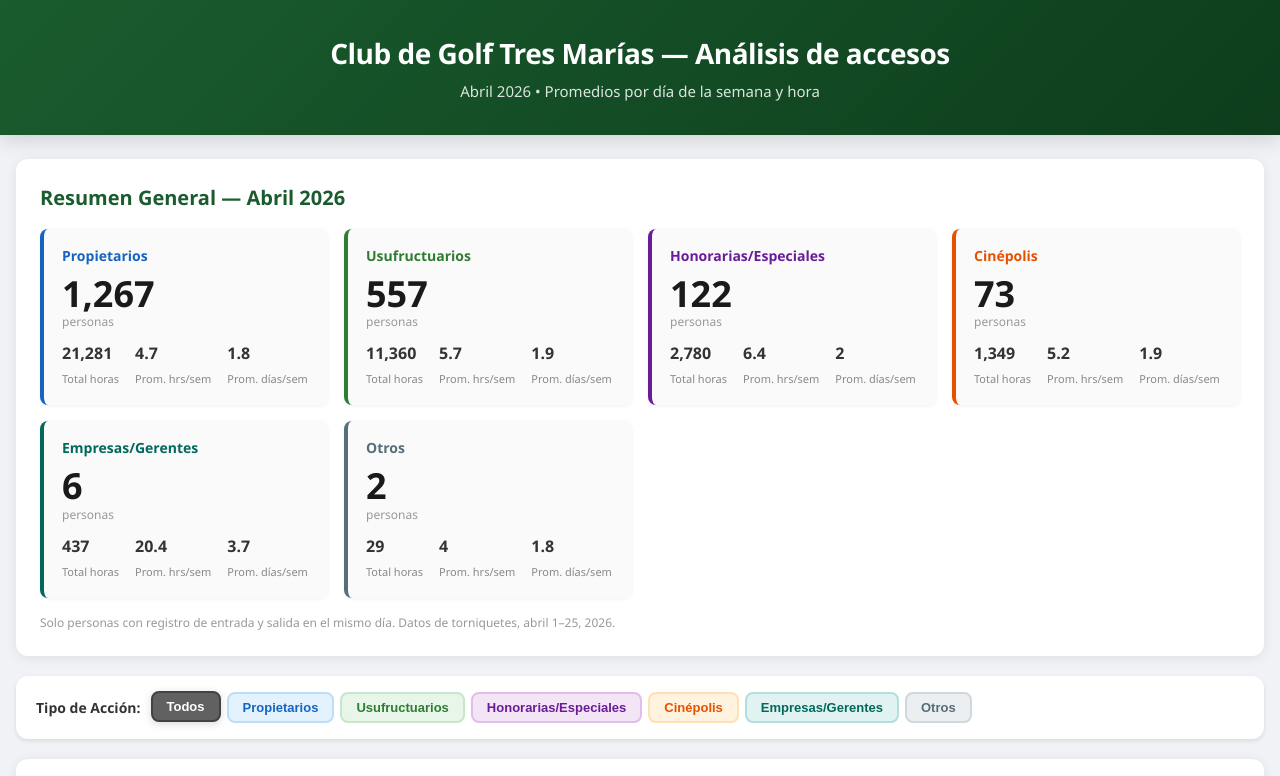
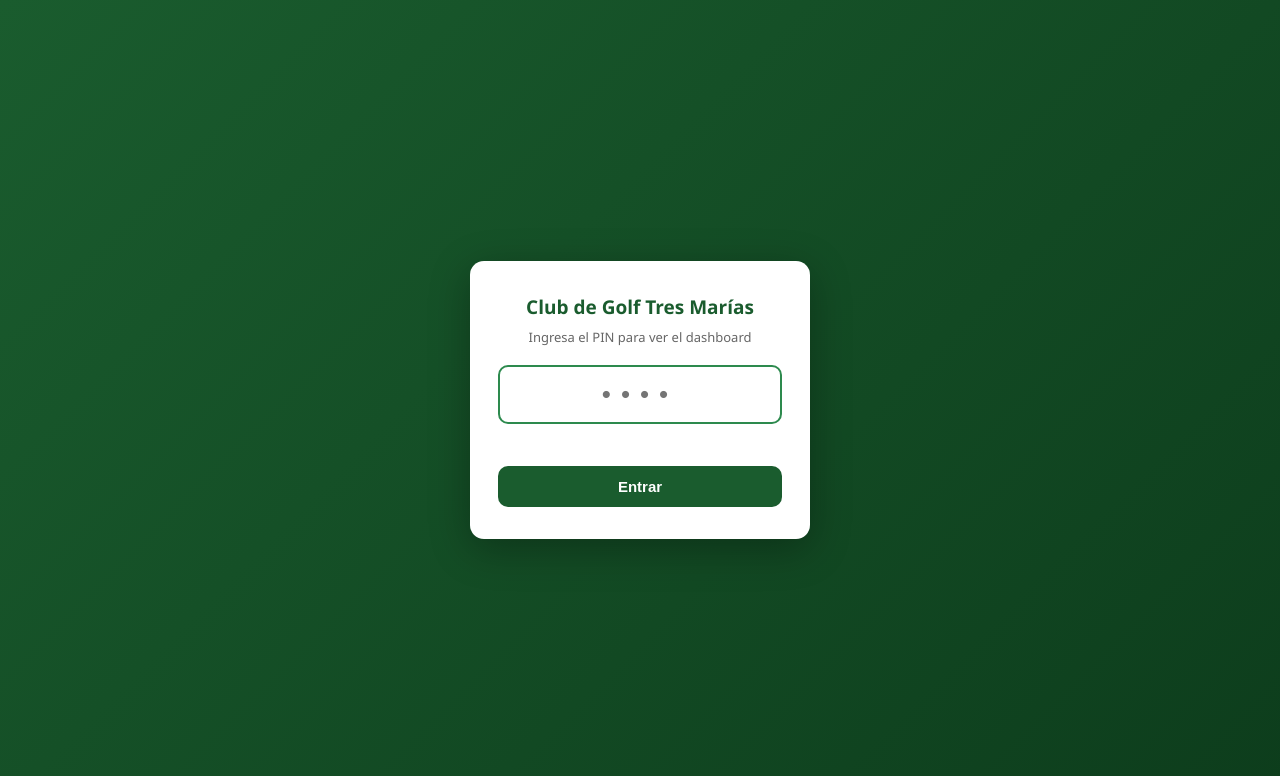
Before and after one commit to darrieta87/diegoarrieta-website, a plain HTML site: page 3m-accesos-abril-2026.html in a window 1280 px wide. Shown: the top 776 px of the page. Drawn offline with nearby package versions, Linux system fonts and the light colour scheme.

Commit message:
Dashboard 3M: add light client-side PIN gate
Session-based PIN prompt (sessionStorage) before the dashboard is shown.
Note: client-side only — a casual deterrent, not real security.

Co-Authored-By: Claude Opus 4.7 (1M context) <noreply@anthropic.com>

```diff
--- a/3m-accesos-abril-2026.html
+++ b/3m-accesos-abril-2026.html
@@ -185,6 +185,51 @@
 </style>
 </head>
 <body>
+
+<!-- ===== PIN GATE (protección ligera, lado cliente) ===== -->
+<style>
+  #pinGate{position:fixed;inset:0;z-index:99999;background:linear-gradient(135deg,#1a5c2e 0%,#0d3d1c 100%);display:flex;align-items:center;justify-content:center;padding:20px;}
+  #pinGate .pin-box{background:#fff;border-radius:14px;box-shadow:0 10px 40px rgba(0,0,0,.3);padding:32px 28px;max-width:340px;width:100%;text-align:center;font-family:'Segoe UI',system-ui,-apple-system,sans-serif;}
+  #pinGate h2{font-size:19px;color:#1a5c2e;margin-bottom:6px;font-weight:700;}
+  #pinGate p.sub{font-size:13px;color:#666;margin-bottom:18px;}
+  #pinGate input{width:100%;font-size:26px;letter-spacing:10px;text-align:center;padding:12px;border:2px solid #e0e0e0;border-radius:10px;outline:none;font-variant-numeric:tabular-nums;}
+  #pinGate input:focus{border-color:#2d8a4e;}
+  #pinGate button{margin-top:14px;width:100%;background:#1a5c2e;color:#fff;border:none;border-radius:10px;padding:12px;font-size:15px;font-weight:700;cursor:pointer;transition:background .15s;}
+  #pinGate button:hover{background:#2d8a4e;}
+  #pinGate .err{color:#c62828;font-size:13px;height:18px;margin-top:10px;}
+  body.locked{overflow:hidden;}
+</style>
+<div id="pinGate">
+  <div class="pin-box">
+    <h2>Club de Golf Tres Marías</h2>
+    <p class="sub">Ingresa el PIN para ver el dashboard</p>
+    <input id="pinInput" type="password" inputmode="numeric" maxlength="4" autocomplete="off" placeholder="••••">
+    <div class="err" id="pinErr"></div>
+    <button type="button" id="pinBtn">Entrar</button>
+  </div>
+</div>
+<script>
+(function(){
+  var PIN="0717", KEY="3m_pin_ok";
+  function unlock(){
+    var g=document.getElementById('pinGate');
+    if(g) g.style.display='none';
+    document.body.classList.remove('locked');
+    window.dispatchEvent(new Event('resize'));
+  }
+  if(sessionStorage.getItem(KEY)==="1"){ unlock(); return; }
+  document.body.classList.add('locked');
+  function tryPin(){
+    var inp=document.getElementById('pinInput');
+    if(inp.value.trim()===PIN){ sessionStorage.setItem(KEY,"1"); unlock(); }
+    else { document.getElementById('pinErr').textContent='PIN incorrecto'; inp.value=''; inp.focus(); }
+  }
+  document.getElementById('pinBtn').addEventListener('click',tryPin);
+  document.getElementById('pinInput').addEventListener('keydown',function(e){ if(e.key==='Enter') tryPin(); });
+  window.addEventListener('load',function(){ var i=document.getElementById('pinInput'); if(i) i.focus(); });
+})();
+</script>
+<!-- ===== /PIN GATE ===== -->
 
 <div class="header">
   <h1>Club de Golf Tres Marías &mdash; Análisis de accesos</h1>
```
